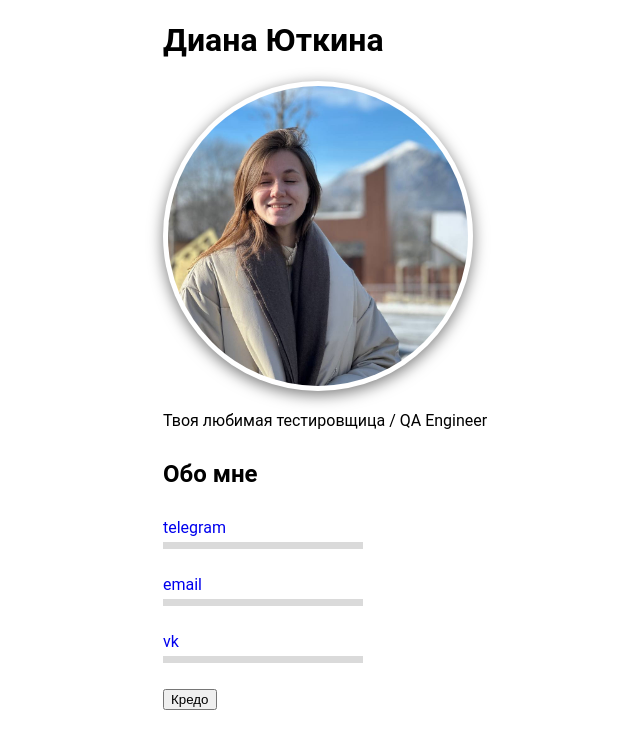
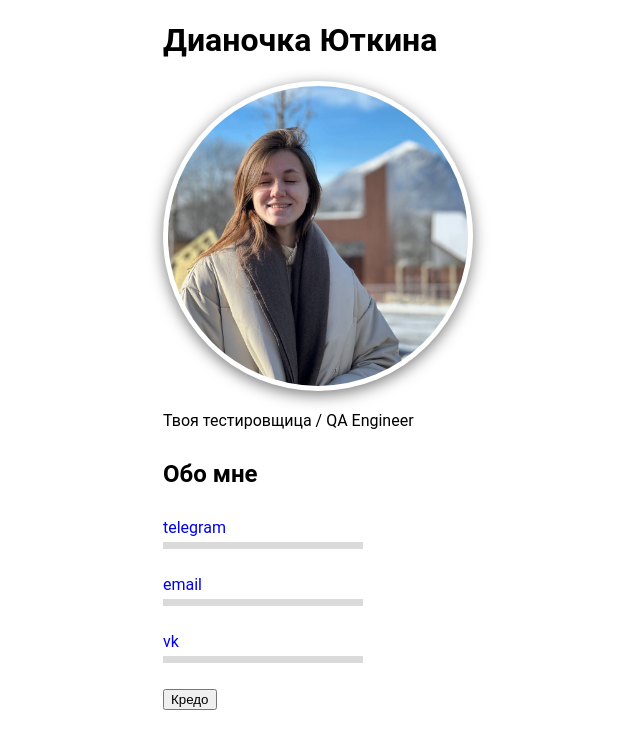
Before and after one commit to deessauu/-HTML-CSS., a plain HTML site: page index.html in a window 1280 px wide. Shown: the whole page, without its empty margins (37-677 px from the left). Drawn offline with Linux system fonts and the light colour scheme.

Commit message:
изменила имя

```diff
--- a/index.html
+++ b/index.html
@@ -8,13 +8,13 @@
 </head>
 
 <body class="container">
-		<h1>Диана Юткина</h1>
+		<h1>Дианочка Юткина</h1>
 
 		<div class="item">
 			<img class="photo" src="deessauu.jpg" width="300" height="300" alt="фото">
 		</div>
 
-			<p>Твоя любимая тестировщица / QA Engineer</p>
+			<p>Твоя тестировщица / QA Engineer</p>
 
 			<h2>Обо мне</h2>
 
```
